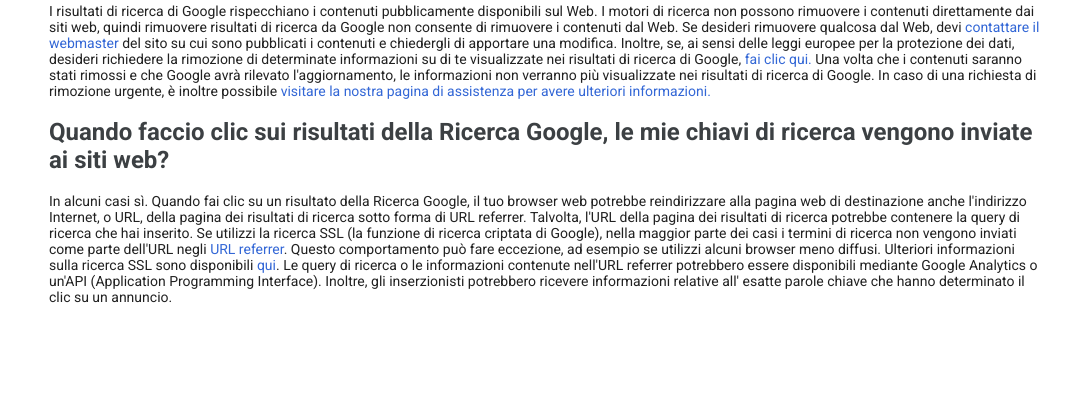
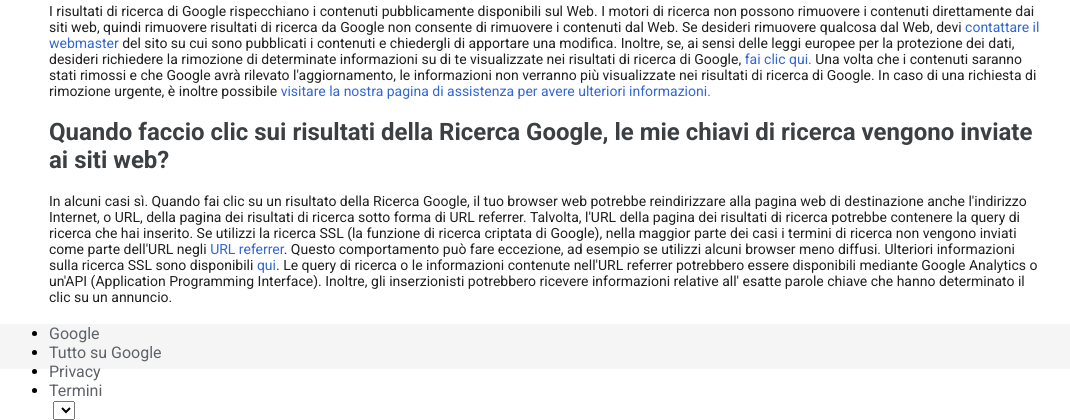
Before and after one commit to renzocarara/php-google-faq, a PHP site: page / in a window 1280 px wide. Shown: the part 985-1405 px from the top of the page, without its empty margins (95-1165 px from the left). Before the commit the page ends 1288 px from the top, so only its background shows below. Run offline with PHP 8.4, Linux system fonts and the light colour scheme; lists and menus that the app fills with data are empty.

Commit message:
da completare footer

```diff
--- a/index.php
+++ b/index.php
@@ -103,8 +103,21 @@ $google_faqs = [
 
     </main>
     <footer>
-        <div id="#footer-$bar">
+        <div  class="container">
+            <div id="footer-$bar">
+                <ul>
+                    <li><a href="#">Google</a></li>
+                    <li><a href="#">Tutto su Google</a></li>
+                    <li><a href="#">Privacy</a></li>
+                    <li><a href="#">Termini</a></li>
+                </ul>
+                <div id="account">
+                    <img src="" alt="">
+                    <select class="" name="">
 
+                    </select>
+                </div>
+            </div>
         </div>
     </footer>
 
--- a/public/css/style.css
+++ b/public/css/style.css
@@ -26,6 +26,11 @@ a {
 }
 
 /*  end commom style */
+
+.container {
+  max-width: 992px;
+  margin: 0 auto;
+}
 
 /* header style */
 
@@ -83,9 +88,7 @@ a {
 
 /* main style */
 
-.container {
-  max-width: 992px;
-  margin: 0 auto;
+main {
   padding-top: 100px;
 }
 
@@ -110,6 +113,11 @@ p a:visited {
 
 /* footer styles */
 
+footer {
+  background-color: #f5f5f5;
+  height: 45px;
+}
+
 #footer-bar {
   display: -webkit-box;
   display: flex;
--- a/src/scss/_common.scss
+++ b/src/scss/_common.scss
@@ -1,5 +1,4 @@
 /* commom style */
-
 body {
     font-family: 'Roboto', sans-serif;
 }
@@ -9,3 +8,8 @@ a {
     text-decoration: none;
 }
 /*  end commom style */
+
+.container {
+    max-width: 992px;
+    margin: 0 auto;
+}
--- a/src/scss/_footer.scss
+++ b/src/scss/_footer.scss
@@ -1,9 +1,12 @@
 /* footer styles */
+footer {
+    background-color: $footer_bgc;
+    height: 45px;
+}
 
 #footer-bar {
     display: flex;
     align-items: center;
     justify-content: space-between;
-    // height: $bar_height;
 }
 /* end footer style */
--- a/src/scss/_main.scss
+++ b/src/scss/_main.scss
@@ -1,8 +1,6 @@
 /* main style */
 
-.container {
-    max-width: 992px;
-    margin: 0 auto;
+main {
     padding-top: 100px;
 }
 
--- a/src/scss/_variables.scss
+++ b/src/scss/_variables.scss
@@ -1,6 +1,7 @@
 // colors
 $text_color: #212121;
-$title_color: #3C4043; //
+$title_color: #3C4043;
+$footer_bgc: #f5f5f5; //
 // spacing and sizes
 //
 // text font sizes
```
